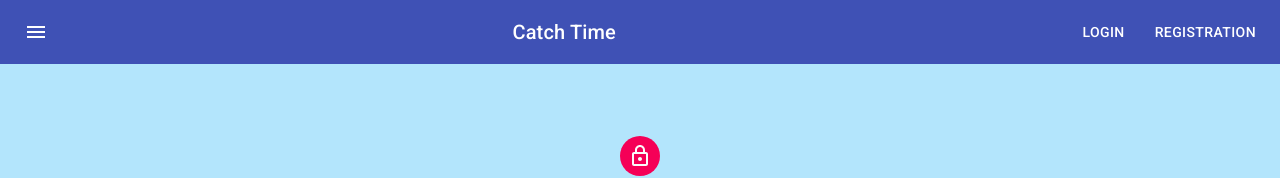
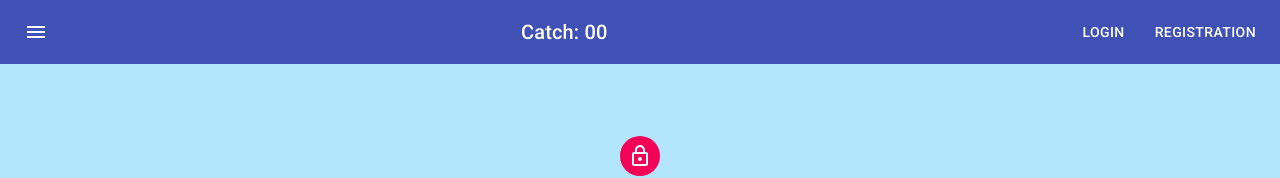
Before and after one commit to UraSerdyuk/client-catch-time, a React (Create React App) app: page /login in a window 1280 px wide. Shown: the top 178 px of the page. Built offline with nearby package versions, Linux system fonts and the light colour scheme.

Commit message:
fix text header

```diff
--- a/src/containers/header/Header.tsx
+++ b/src/containers/header/Header.tsx
@@ -55,7 +55,7 @@ export function Header() {
             <MenuIcon />
           </IconButton>
           <Typography variant="h6" className={classes.title}>
-            Catch Time
+            Catch: 00
           </Typography>
 
           {!isAuth &&
```
